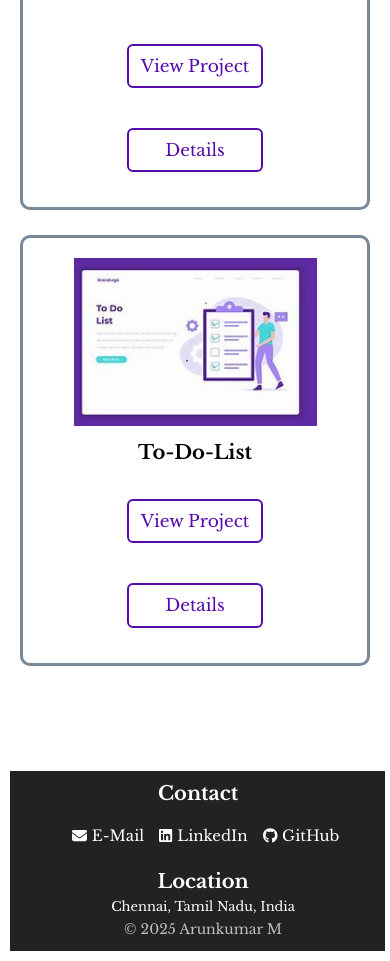
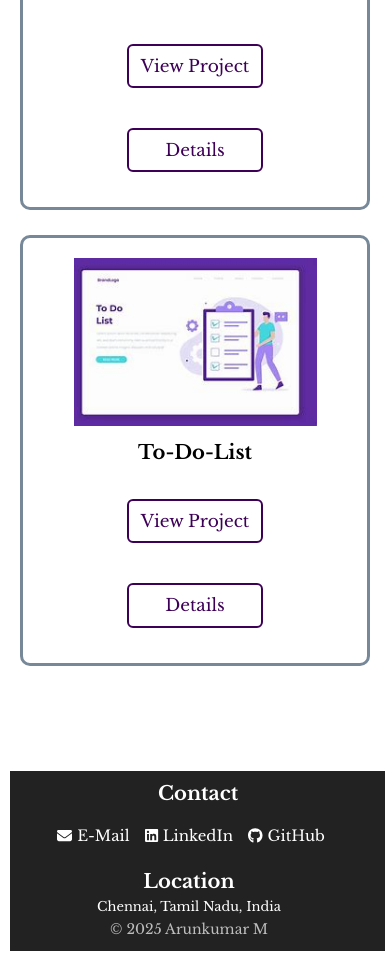
Before and after one commit to arunkumar2004m/Portfolio, a plain HTML site: page index.html in a window 390 px wide. Shown: the part 3540-4501 px from the top of the page. Drawn offline with nearby package versions, Linux system fonts and the light colour scheme.

Commit message:
some bug and css adjusting

```diff
--- a/assets/css/index.css
+++ b/assets/css/index.css
@@ -371,7 +371,7 @@ button:hover {
 
 .button1,
 .button2 {
-  --color: #560bad;
+  --color: #3e0057;
   font-family: inherit;
   display: inline-block;
   width: 8em;
@@ -417,7 +417,7 @@ button:hover {
 
 .button1:active::before,
 .button2:active::before {
-  background: #3a0ca3;
+  background: #3c0064;
   transition: background 0s;
 }
 h1,
@@ -561,27 +561,36 @@ footer {
     flex-direction: column; /* Stack elements vertically */
     flex-wrap: wrap; /* Stack elements vertically */
     text-align: center;
+    align-items: center; /* Center items horizontally */
+
   }
 
   .footer1,
   .footer2 {
-    width: 100%; /* Full width for mobile */
+    width: 80vw; /* Full width for mobile */
     margin-bottom: 8px;
+  }
+  .footer2{
+    margin-left: -12px;
   }
 
   .social {
     display: flex;
     flex-direction: column;
-    align-items: center; /* Centers the social icons */
+
+    align-items: center;
+    text-align: center;/* Centers the social icons */
   }
 
   .social ul {
     padding: 0;
     list-style: none;
+    margin-left: -30px;
   }
 
   .social ul li {
     margin: 3px 0;
+
     text-align: center; /* Ensures text stays centered */
   }
 
@@ -590,6 +599,7 @@ footer {
     align-items: center;
     /* Space between icon and text */
     text-align: center;
+
   }
 
   .about {
--- a/index.html
+++ b/index.html
@@ -154,7 +154,7 @@
                     <h2>Weather Web Forecasting</h2>
                 </div>
                 <div class="click-button1">
-                    <p onclick="project1('https://arunkumar2004m.github.io/Weather-Web-Forecast-App/')" class="button1">
+                    <p onclick="project1('https://arunkumar2004m.github.io/Weather_Web_Forecast_App/')" class="button1">
                         View Project</p>
                     <p onclick="(()=>window.location.href='assets/details/weather.html')()" class="button2">Details</p>
                 </div>
```
